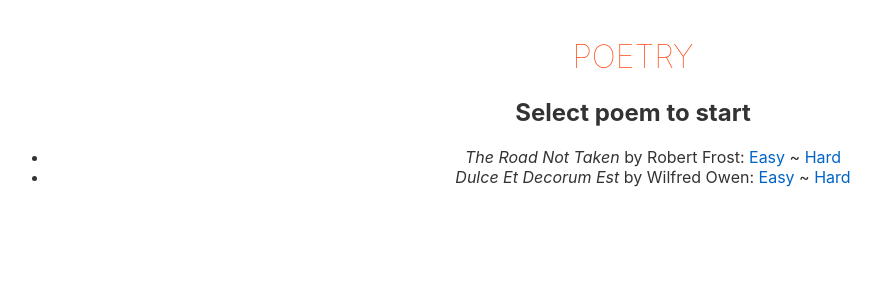
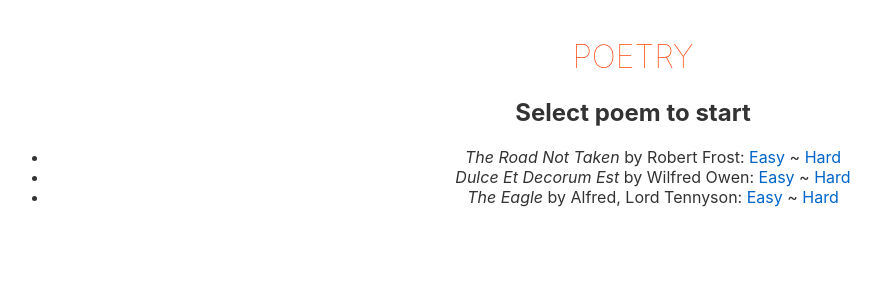
Before and after one commit to SimonInman/poetry-in-motion, a Svelte app: page / in a window 1280 px wide. Shown: the top 300 px of the page, without its empty margins (7-888 px from the left). Built offline with nearby package versions, Linux system fonts and the light colour scheme.

Commit message:
Add The Eagle poem

```diff
--- a/src/App.svelte
+++ b/src/App.svelte
@@ -2,7 +2,7 @@
   import GuessablePoem from "./GuessablePoem.svelte";
   import OrderablePoem from "./OrderablePoem.svelte";
   import type { Poem, RevealedWord } from "./types.svelte";
-  import { RoadNotTaken, DulceEt } from "./poems.svelte";
+  import { RoadNotTaken, DulceEt, Eagle } from "./poems.svelte";
 
   export let name: string;
 
@@ -59,6 +59,12 @@
           {" ~ "}
           <a on:click={() => setPoem(DulceEt, Difficulty.Hard)}>Hard</a>
         </li>
+        <li>
+          <i>The Eagle</i> by Alfred, Lord Tennyson:
+          <a on:click={() => setPoem(Eagle, Difficulty.Easy)}>Easy</a>
+          {" ~ "}
+          <a on:click={() => setPoem(Eagle, Difficulty.Hard)}>Hard</a>
+        </li>
       </ul>
     </div>
   </main>
--- a/src/poems.svelte
+++ b/src/poems.svelte
@@ -1,9 +1,23 @@
-
 <script context="module" lang="ts">
-
   import type { Poem, RevealedWord } from "./types.svelte";
 
-  export let RoadNotTaken : Poem = {title: "The road not taken", author: "Robert Frost",
+  export let Eagle: Poem = {
+    title: "The Eagle",
+    author: "Alfred, Lord Tennyson",
+    rawPoem: [
+      "He clasps the crag with crooked hands;",
+      "Close to the sun in lonely lands,",
+      "Ring'd with the azure world, he stands.",
+      "\n",
+      "The wrinkled sea beneath him crawls;",
+      "He watches from his mountain walls,",
+      "And like a thunderbolt he falls.",
+    ],
+  };
+
+  export let RoadNotTaken: Poem = {
+    title: "The road not taken",
+    author: "Robert Frost",
     rawPoem: [
       "Two roads diverged in a yellow wood,",
       "And sorry I could not travel both",
@@ -28,9 +42,13 @@
       "Two roads diverged in a wood, and I—",
       "I took the one less traveled by,",
       "And that has made all the difference.",
-  ]};
+    ],
+  };
 
-  export let DulceEt: Poem = {title: "Dulce Et Decorum Est", author: "Wilfred Owen",rawPoem: [
+  export let DulceEt: Poem = {
+    title: "Dulce Et Decorum Est",
+    author: "Wilfred Owen",
+    rawPoem: [
       "Bent double, like old beggars under sacks,",
       "Knock-kneed, coughing like hags, we cursed through sludge,",
       " Till on the haunting flares we turned our backs",
@@ -62,6 +80,6 @@
       "To children ardent for some desperate glory,",
       "The old Lie: Dulce et decorum est",
       "Pro patria mori.",
-  ]}
-
+    ],
+  };
 </script>
```
Lines whose indentation alone changed are shown as unchanged.
